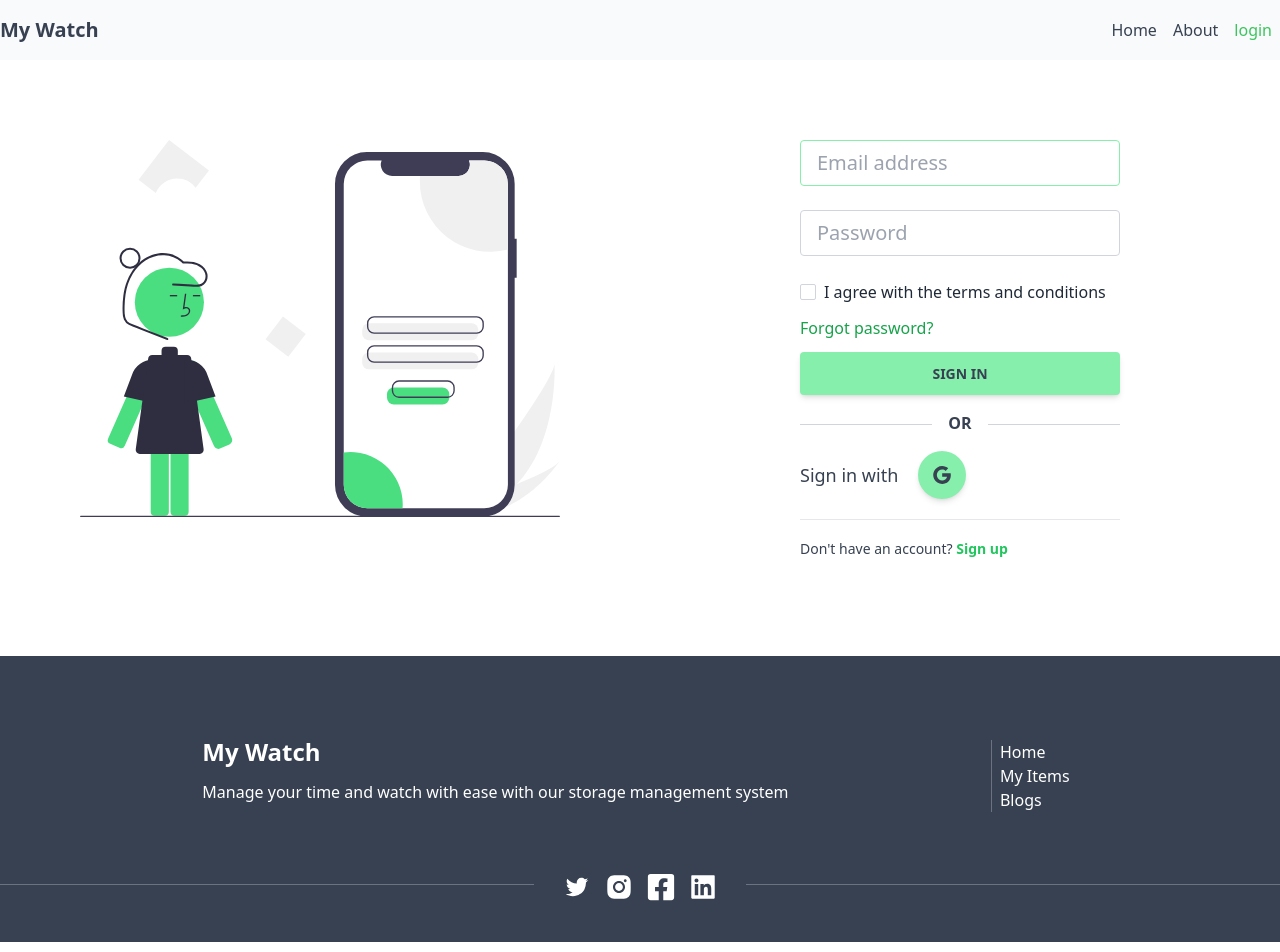
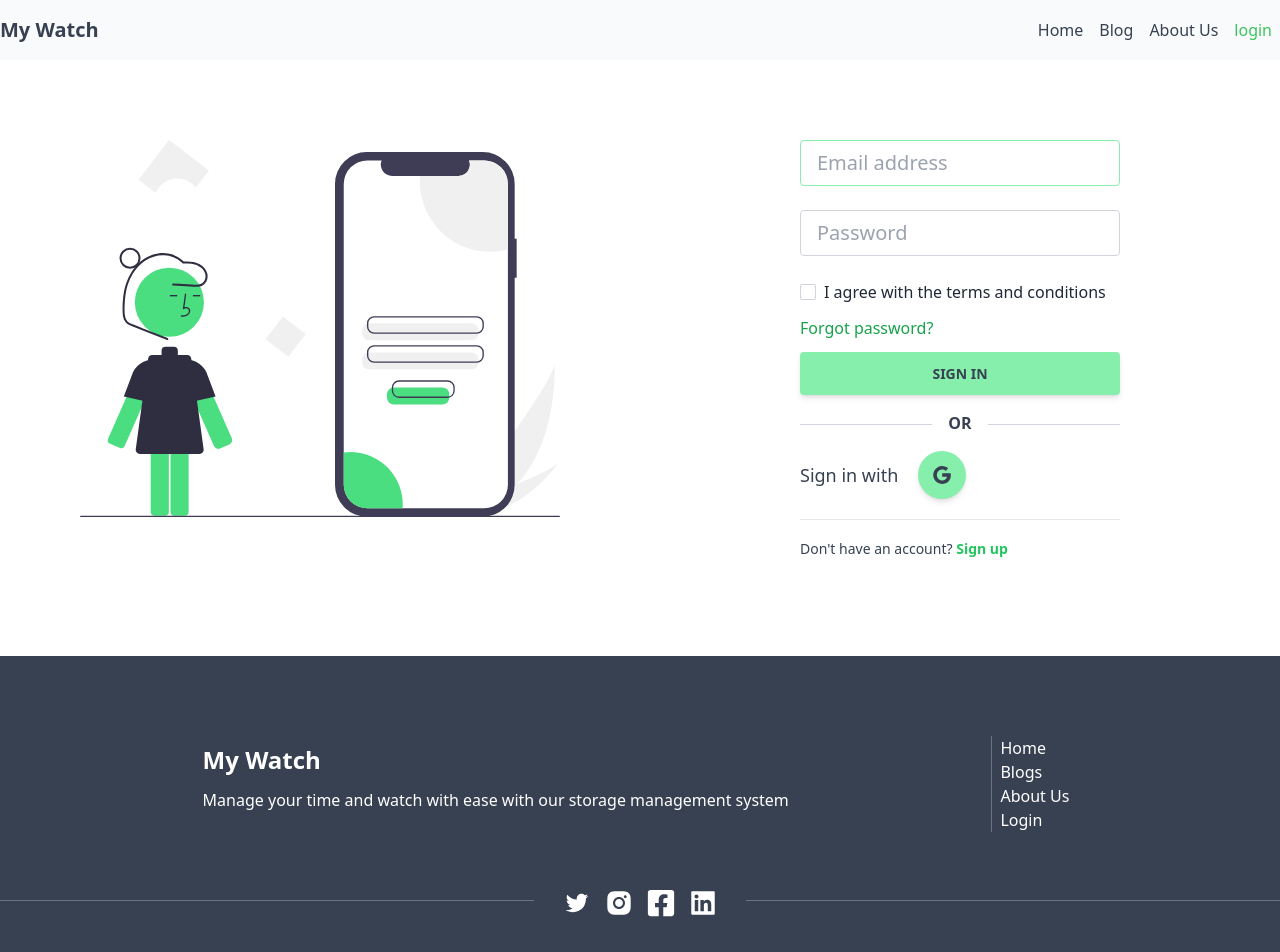
Before and after one commit to faisalantu/watch-warehouse-client, a React (Create React App) app: page /login in a window 1280 px wide. Shown: the top 952 px of the page. Built offline with nearby package versions, Linux system fonts and the light colour scheme; no server answers.

Commit message:
🍈 Footer and Header Modified

```diff
--- a/src/components/Footer.js
+++ b/src/components/Footer.js
@@ -8,14 +8,17 @@ const Footer = () => {
     <div className='bg-gray-700 text-white p-3 md:p-0 mt-10'>
       <div className='container mx-auto pt-20 pb-10  flex flex-col-reverse md: md:flex-row-reverse justify-center items-center md:justify-evenly'>
         <div className='flex md:flex-col mt-5 md:mt-0 md:border-l border-gray-500'>
-          <Link className='mx-1 px-1' to='/'>
+          <Link className='mx-1 px-1 hover:text-green-400' to='/'>
             Home
           </Link>
-          <Link className='mx-1 px-1' to='/myitems'>
-            My Items
+          <Link className='mx-1 px-1 hover:text-green-400' to='/blogs'>
+            Blogs
           </Link>
-          <Link className='mx-1 px-1' to='/blogs'>
-            Blogs
+          <Link className='mx-1 px-1 hover:text-green-400' to='/about'>
+            About Us
+          </Link>
+          <Link className='mx-1 px-1 hover:text-green-400' to='/login'>
+            Login
           </Link>
         </div>
         <div className='flex flex-col items-center justify-center text-center mb-5 md:mb-0 md:block'>
@@ -32,6 +35,7 @@ const Footer = () => {
         <span className='bg-gray-500 h-px flex-grow t-2 relative top-3'></span>
         <div className='flex text-3xl gap-3 px-5'>
           <a
+            className='hover:text-green-400'
             href='https://www.twitter.com/'
             target='_blank'
             rel='noopener noreferrer'
@@ -39,6 +43,7 @@ const Footer = () => {
             <TiSocialTwitter />
           </a>
           <a
+            className='hover:text-green-400'
             href='https://www.instagram.com/'
             target='_blank'
             rel='noopener noreferrer'
@@ -46,6 +51,7 @@ const Footer = () => {
             <AiFillInstagram />
           </a>
           <a
+            className='hover:text-green-400'
             href='https://www.facebook.com/'
             target='_blank'
             rel='noopener noreferrer'
@@ -53,6 +59,7 @@ const Footer = () => {
             <FaFacebookSquare />
           </a>
           <a
+            className='hover:text-green-400'
             href='https://www.linkedin.com/'
             target='_blank'
             rel='noopener noreferrer'
--- a/src/components/Header.js
+++ b/src/components/Header.js
@@ -20,8 +20,11 @@ const Header = () => {
             <CustomLink className='mx-1 px-1' to='/'>
               Home
             </CustomLink>
+            <CustomLink className='mx-1 px-1' to='/blog'>
+              Blog
+            </CustomLink>
             <CustomLink className='mx-1 px-1' to='/about'>
-              About
+              About Us
             </CustomLink>
             {user ? (
               <div className='flex justify-center items-center'>
@@ -29,7 +32,7 @@ const Header = () => {
                   My Items
                 </CustomLink>
                 <CustomLink className='mx-1 px-1' to='/allproduct'>
-                  All Items
+                  All Products
                 </CustomLink>
                 <CustomLink className='mx-1 px-1' to='/additem'>
                   Add Item
@@ -68,12 +71,13 @@ const Header = () => {
           {openMenu ? (
             <div className={`flex flex-col mt-4 gap-1`}>
               <CustomLink to='/'>Home</CustomLink>
-              <CustomLink to='/about'>About</CustomLink>
+              <CustomLink to='/blog'>Blog</CustomLink>
+              <CustomLink to='/about'>AboutUS</CustomLink>
 
               {user ? (
                 <div className="flex flex-col gap-1">
                   <CustomLink to='/myitems'>My Items</CustomLink>
-                  <CustomLink to='/allproduct'>All Items</CustomLink>
+                  <CustomLink to='/allproduct'>All Products</CustomLink>
                   <CustomLink to='/additem'>Add Item</CustomLink>
                   <div
                     onClick={() => {
```
